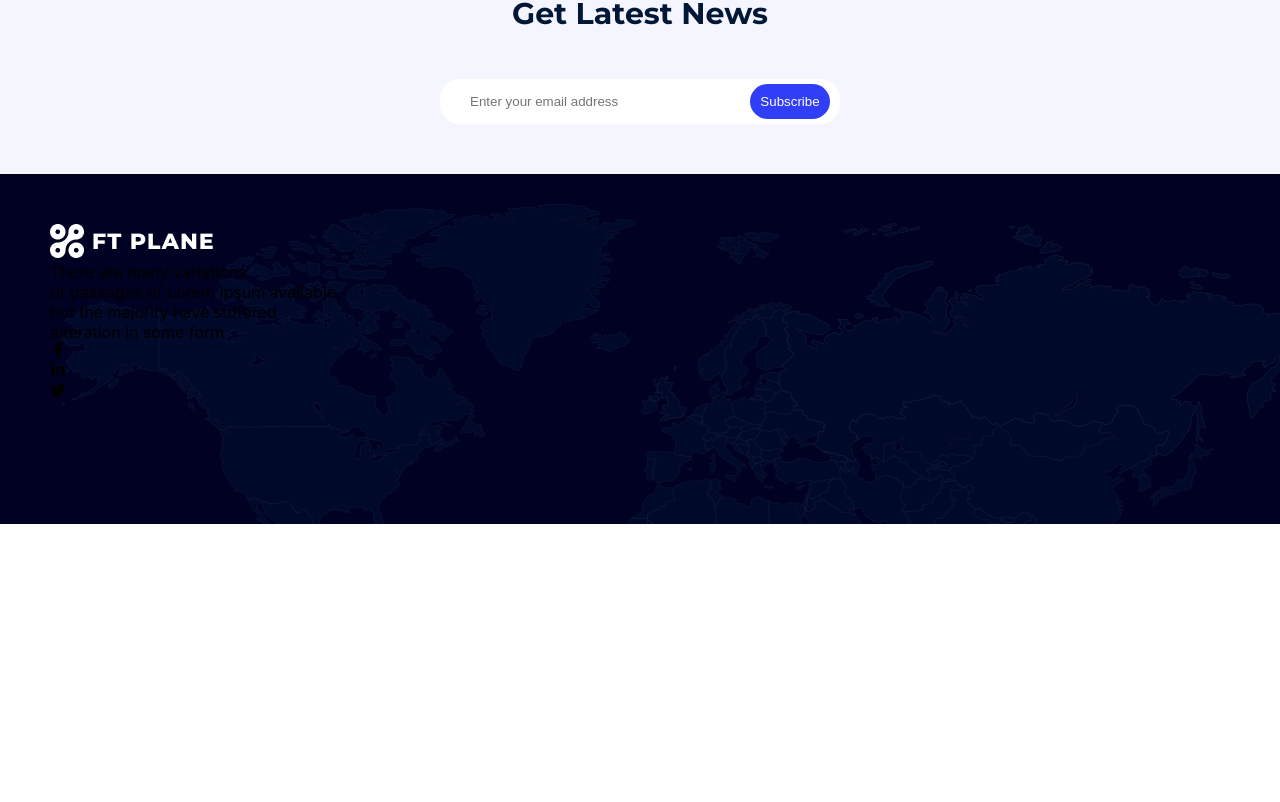
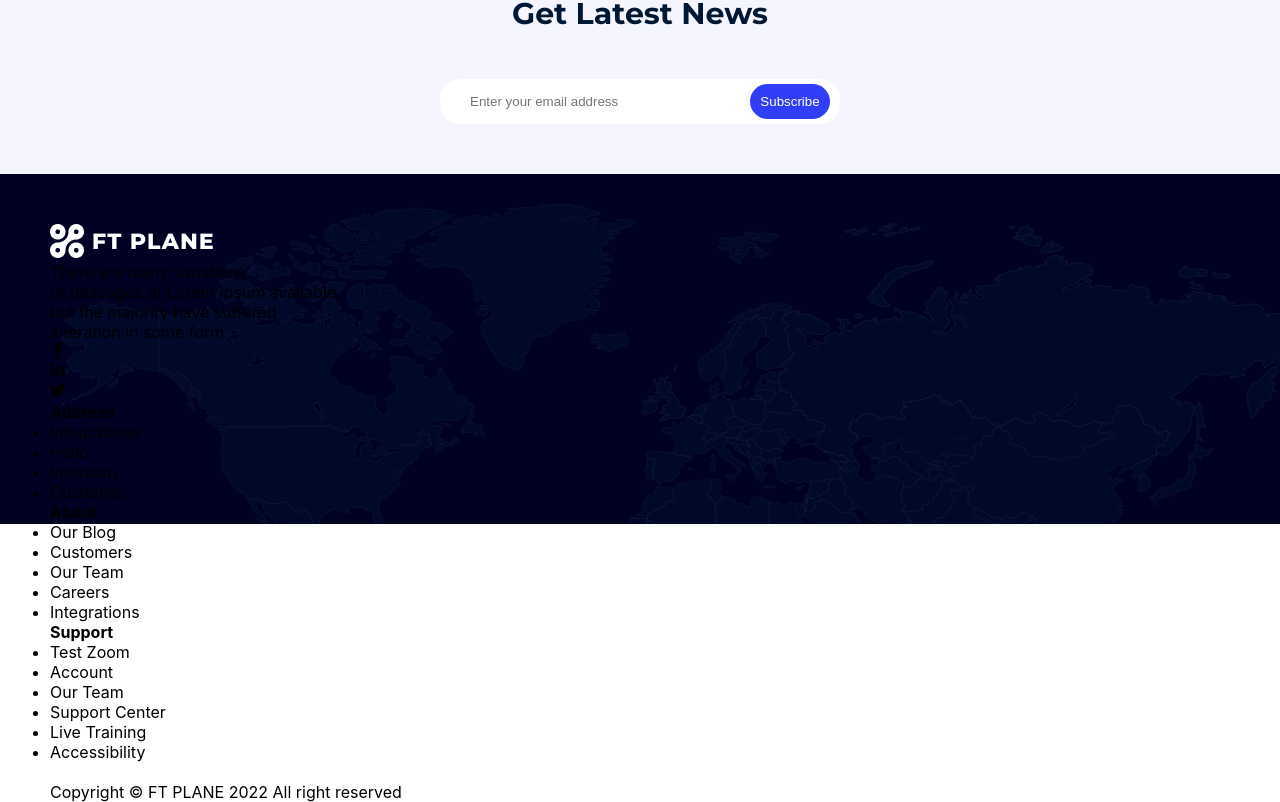
Before and after one commit to DevOlagboye/Aviation-Landpage, a React (Create React App) app: page / in a window 1280 px wide. Shown: the part 5558-6360 px from the top of the page. Before the commit the page ends 6082 px from the top, so only its background shows below. Built offline with nearby package versions, Linux system fonts and the light colour scheme.

Commit message:
Added all required JSX Elements now to the Footer Component

```diff
--- a/src/Components/Footer/Footer.jsx
+++ b/src/Components/Footer/Footer.jsx
@@ -2,6 +2,7 @@ import React from 'react'
 import { FaTwitter, FaFacebookF,FaLinkedinIn } from "react-icons/fa";
 import "./Footer.css"
 import logo from "../../Assets/images/logo.png"
+import FooterDivider from "../../Assets/images/footer-divider.png"
 
 const Footer = () => {
   return (
@@ -23,7 +24,41 @@ const Footer = () => {
                 </div>
             </div>
 
+            <div className='footer-content'>
+                <h4>Address</h4>
+                <ul>
+                    <li>Integrations</li>
+                    <li>Hello</li>
+                    <li>Intercom</li>
+                    <li>Customer</li>
+                </ul>
+            </div>
+            <div className='footer-content'>
+                <h4>About</h4>
+                <ul>
+                    <li>Our Blog</li>
+                    <li>Customers</li>
+                    <li>Our Team</li>
+                    <li>Careers</li>
+                    <li>Integrations</li>
+                </ul>
+            </div>
+            <div className='footer-content'>
+                <h4>Support</h4>
+                <ul>
+                    <li>Test Zoom</li>
+                    <li>Account</li>
+                    <li>Our Team</li>
+                    <li>Support Center</li>
+                    <li>Live Training</li>
+                    <li>Accessibility</li>
+                </ul>
+            </div>
+
         </div>
+        <img src={FooterDivider} alt="Footer-Divider" />
+        <p>Copyright ©
+FT PLANE {new Date().getFullYear()} All right reserved</p>
     </div>
   )
 }
```
Also changed, not shown: src/Assets/images/footer-divider.png (added).
